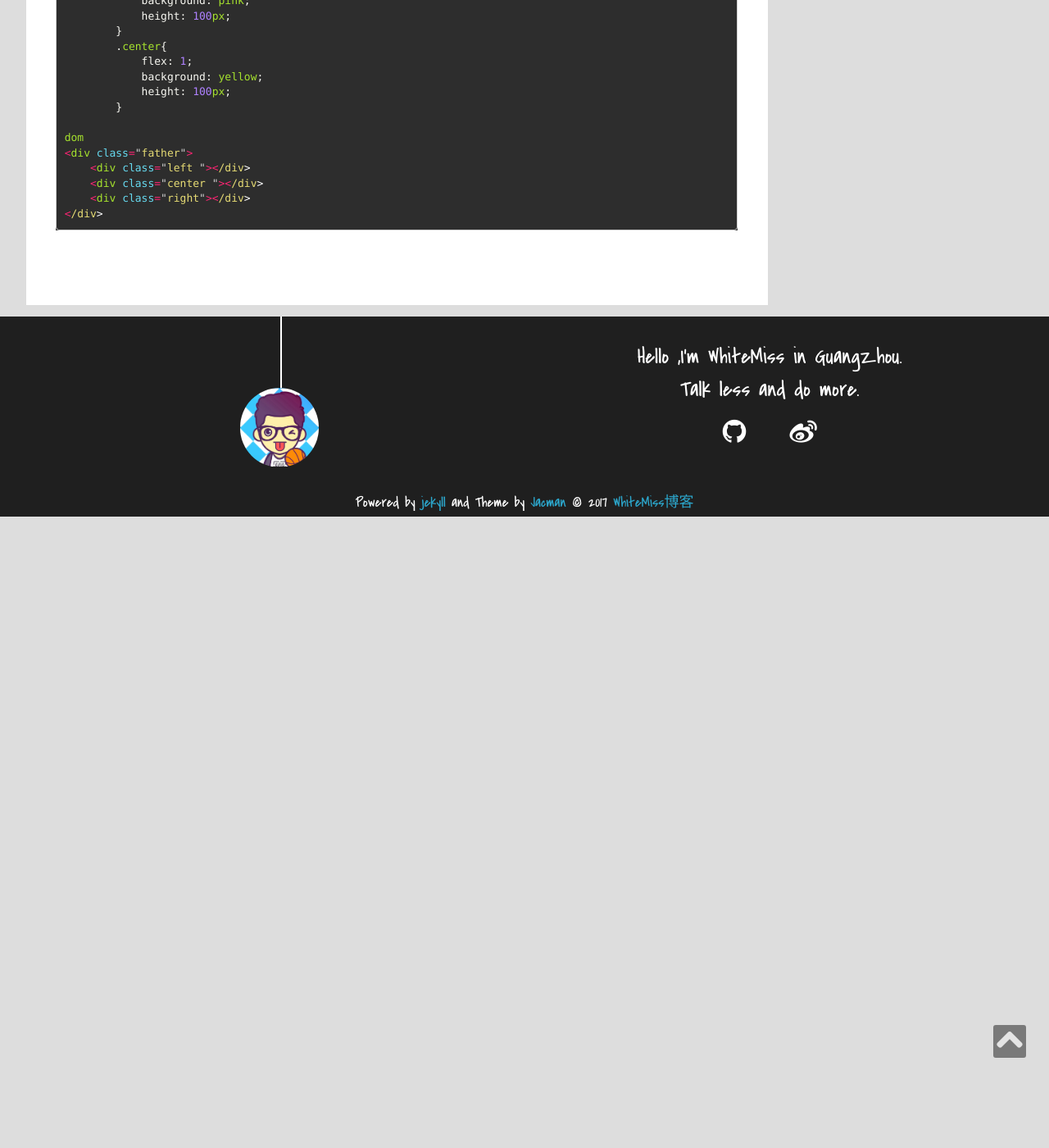
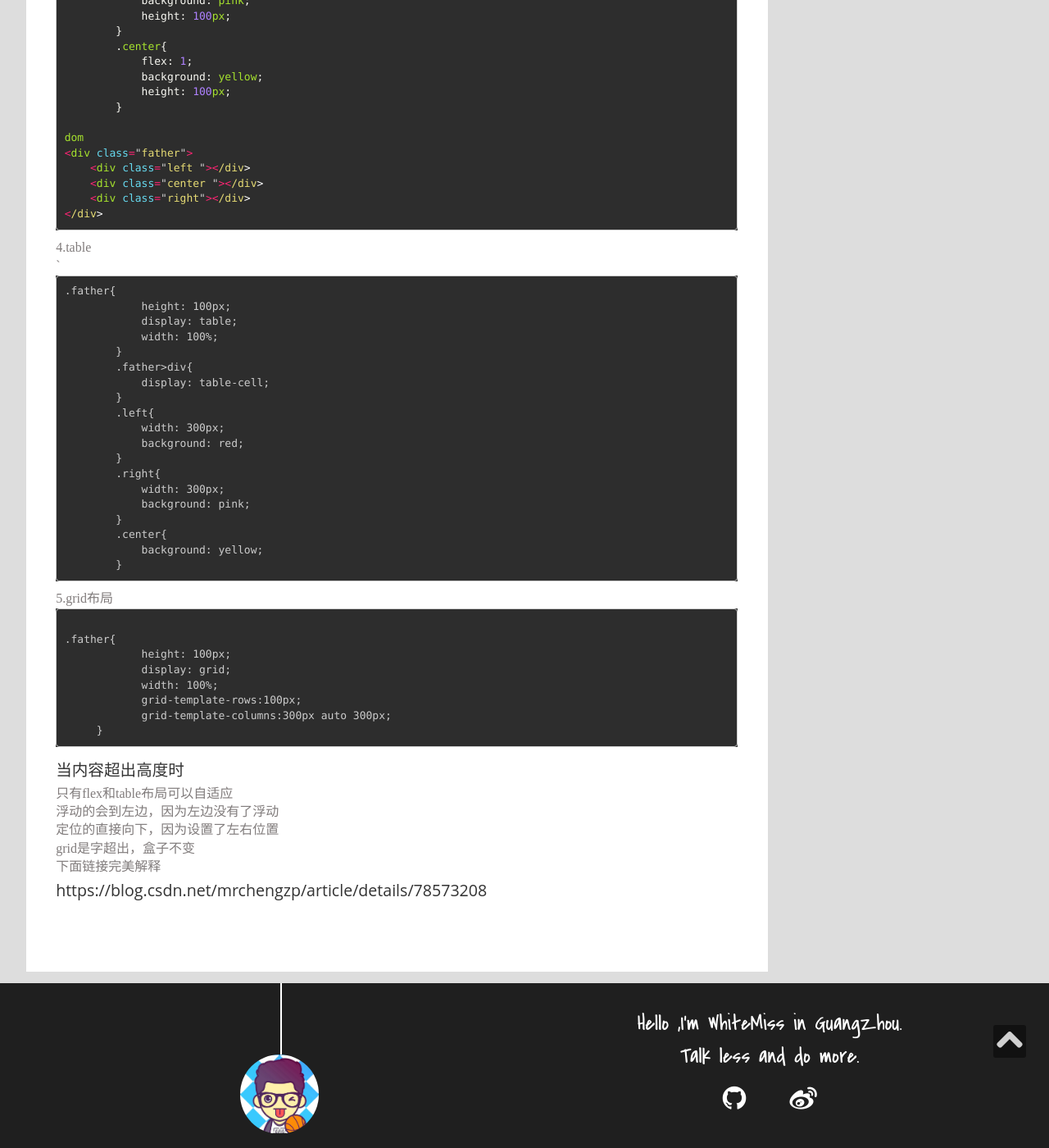
Before and after one commit to WhiteMiss/WhiteMiss.github.io, a Jekyll site: the page built from _posts/2020-09-27-三栏中间宽度自适应.md, in a window 1280 px wide and 1400 px high, scrolled down 1654 px. Shown: the whole window at 82% size. Built offline with Jekyll 4.4.1, drawn with Linux system fonts in a browser that asks for light colours; comment, search, counter and statistics services are not loaded; before the commit the page ends 2284 px from its top, so only the background shows below that.

Commit message:
更新 2020-09-27-三栏中间宽度自适应.md
2020-9-27

````diff
--- a/_posts/2020-09-27-三栏中间宽度自适应.md
+++ b/_posts/2020-09-27-三栏中间宽度自适应.md
@@ -105,3 +105,56 @@ dom
     <div class="right"></div>
 </div>
 ```
+
+4.table
+
+`
+
+```
+.father{
+            height: 100px;
+            display: table;
+            width: 100%;
+        }
+        .father>div{
+            display: table-cell;
+        }
+        .left{
+            width: 300px;
+            background: red;
+        }
+        .right{
+            width: 300px;
+            background: pink;
+        }
+        .center{
+            background: yellow;
+        }
+```
+
+5.grid布局
+
+```
+
+.father{
+            height: 100px;
+            display: grid;
+            width: 100%;
+            grid-template-rows:100px;
+            grid-template-columns:300px auto 300px;
+     }
+```
+
+### 当内容超出高度时
+
+只有flex和table布局可以自适应
+
+浮动的会到左边，因为左边没有了浮动
+
+定位的直接向下，因为设置了左右位置
+
+grid是字超出，盒子不变
+
+下面链接完美解释
+
+### https://blog.csdn.net/mrchengzp/article/details/78573208
````
